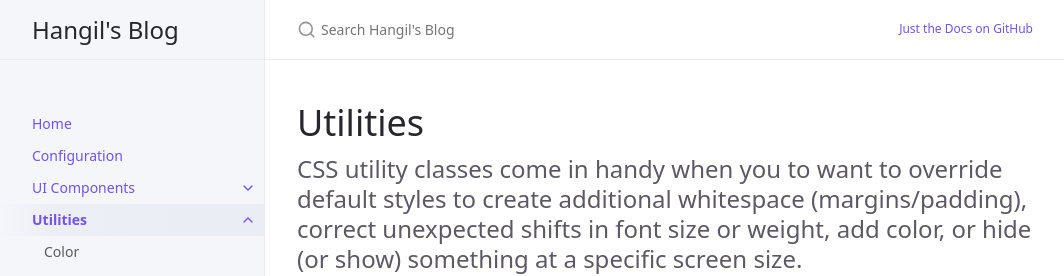
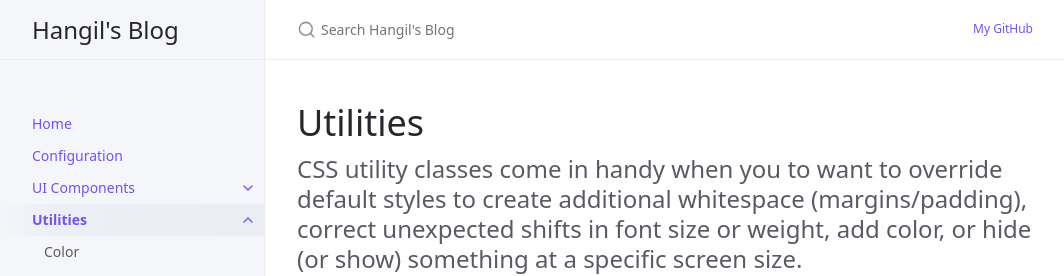
Before and after one commit to hangillee/hangillee.github.io, a Jekyll site: the page built from docs/utilities/utilities.md, in a window 1280 px wide. Shown: the top 276 px of the page, without its empty margins (107-1171 px from the left). Built offline with Jekyll 4.4.1, drawn with Linux system fonts in a browser that asks for light colours.

Commit message:
FIX Edit index page

```diff
--- a/_config.yml
+++ b/_config.yml
@@ -65,11 +65,11 @@ heading_anchors: true
 
 # Aux links for the upper right navigation
 aux_links:
-  "Just the Docs on GitHub":
-    - "//github.com/just-the-docs/just-the-docs"
+  "My GitHub":
+    - "//github.com/hangillee"
 
 # Makes Aux links open in a new tab. Default is false
-aux_links_new_tab: false
+aux_links_new_tab: true
 
 # Sort order for navigation links
 # nav_sort: case_insensitive # default, equivalent to nil
```
